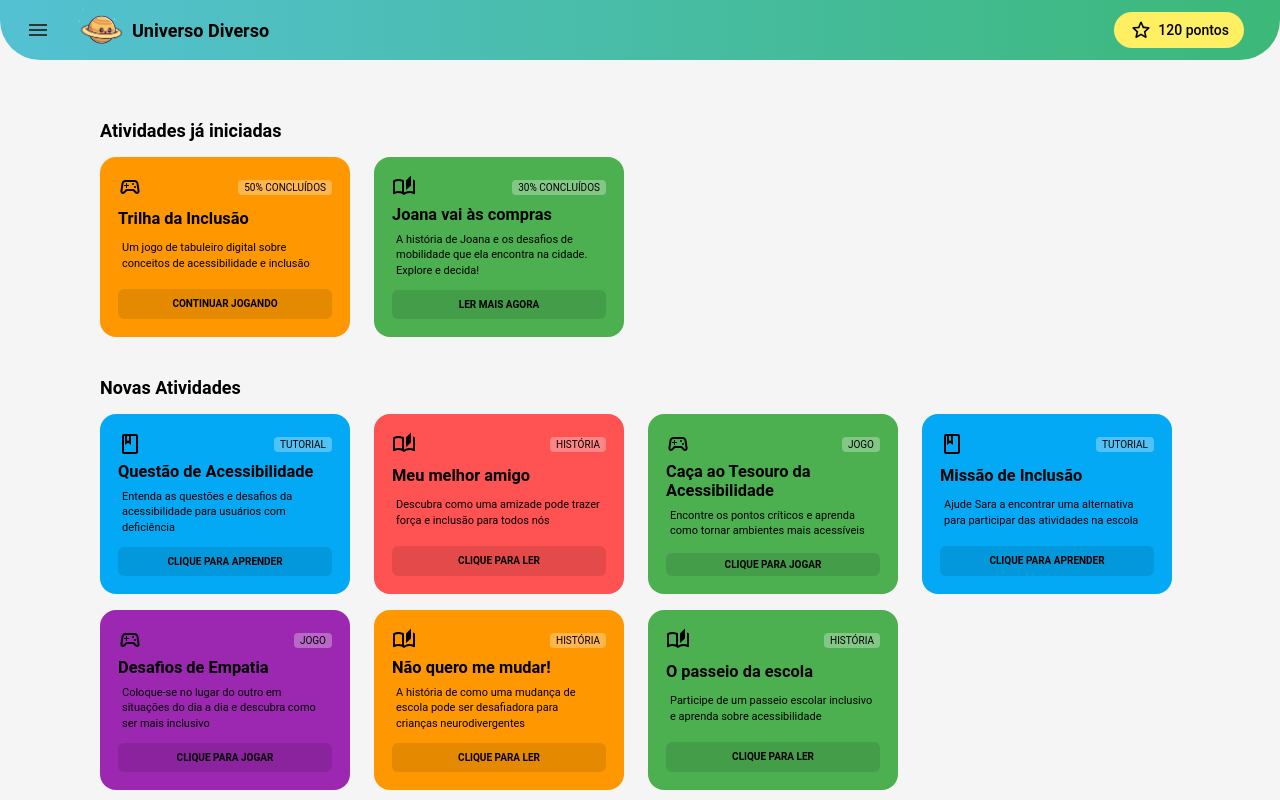
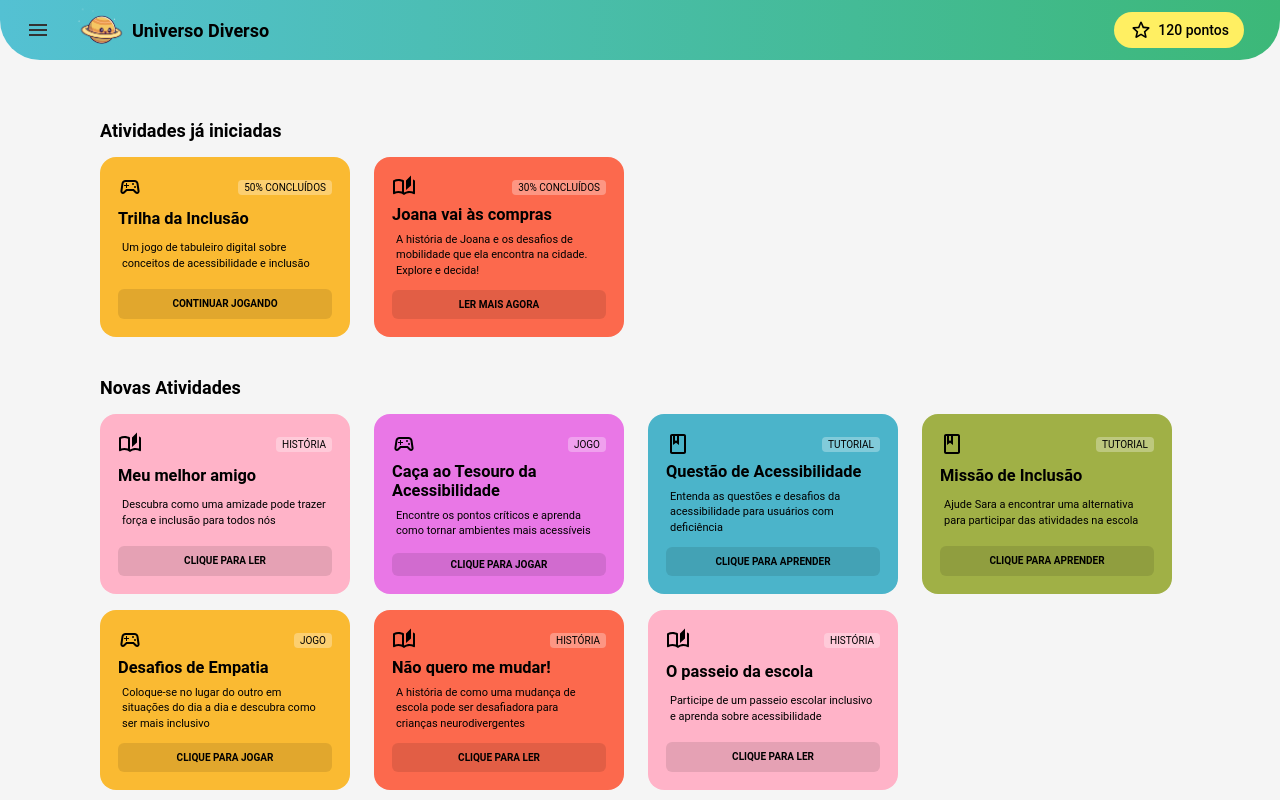
Before and after one commit to MahFelix/universo-diverso, a React (Vite) app: page /activities in a window 1280 px wide. Shown: the top 800 px of the page. Built offline with nearby package versions, Linux system fonts and the light colour scheme.

Commit message:
ajuste cores

```diff
--- a/src/pages/ActivitiesPage.jsx
+++ b/src/pages/ActivitiesPage.jsx
@@ -9,7 +9,7 @@ import {PageContainer, SectionContainer, SectionTitle, CardGrid} from '../styles
   export const activitiesInProgress = [
     {
       id: 1,
-      bgColor: '#FF9800',
+      bgColor: 'var(--yellow-card)',
       type: 'Jogo',
       progress: 50,
       title: 'Trilha da Inclusão',
@@ -18,7 +18,7 @@ import {PageContainer, SectionContainer, SectionTitle, CardGrid} from '../styles
     },
     {
       id: 2,
-      bgColor: '#4CAF50',
+      bgColor: 'var(--orange-card)',
       type: 'História',
       progress: 30,
       title: 'Joana vai às compras',
@@ -30,7 +30,23 @@ import {PageContainer, SectionContainer, SectionTitle, CardGrid} from '../styles
   export const newActivities = [
     {
       id: 3,
-      bgColor: '#03A9F4',
+      bgColor: 'var(--pink-card)',
+      type: 'História',
+      title: 'Meu melhor amigo',
+      description: 'Descubra como uma amizade pode trazer força e inclusão para todos nós',
+      buttonText: 'Clique para ler'
+    },
+    {
+      id: 4,
+      bgColor: 'var(--purple-card)',
+      type: 'Jogo',
+      title: 'Caça ao Tesouro da Acessibilidade',
+      description: 'Encontre os pontos críticos e aprenda como tornar ambientes mais acessíveis',
+      buttonText: 'Clique para jogar'
+    },
+    {
+      id: 5,
+      bgColor: 'var(--blue-card)',
       type: 'Tutorial',
       title: 'Questão de Acessibilidade',
       description: 'Entenda as questões e desafios da acessibilidade para usuários com deficiência',
@@ -38,24 +54,8 @@ import {PageContainer, SectionContainer, SectionTitle, CardGrid} from '../styles
       onClick: '/quiz'
     },
     {
-      id: 4,
-      bgColor: '#FF5252',
-      type: 'História',
-      title: 'Meu melhor amigo',
-      description: 'Descubra como uma amizade pode trazer força e inclusão para todos nós',
-      buttonText: 'Clique para ler'
-    },
-    {
-      id: 5,
-      bgColor: '#4CAF50',
-      type: 'Jogo',
-      title: 'Caça ao Tesouro da Acessibilidade',
-      description: 'Encontre os pontos críticos e aprenda como tornar ambientes mais acessíveis',
-      buttonText: 'Clique para jogar'
-    },
-    {
       id: 6,
-      bgColor: '#03A9F4',
+      bgColor: 'var(--green-card)',
       type: 'Tutorial',
       title: 'Missão de Inclusão',
       description: 'Ajude Sara a encontrar uma alternativa para participar das atividades na escola',
@@ -63,7 +63,7 @@ import {PageContainer, SectionContainer, SectionTitle, CardGrid} from '../styles
     },
     {
       id: 7,
-      bgColor: '#9C27B0',
+      bgColor: 'var(--yellow-card)',
       type: 'Jogo',
       title: 'Desafios de Empatia',
       description: 'Coloque-se no lugar do outro em situações do dia a dia e descubra como ser mais inclusivo',
@@ -71,7 +71,7 @@ import {PageContainer, SectionContainer, SectionTitle, CardGrid} from '../styles
     },
     {
       id: 8,
-      bgColor: '#FF9800',
+      bgColor: 'var(--orange-card)',
       type: 'História',
       title: 'Não quero me mudar!',
       description: 'A história de como uma mudança de escola pode ser desafiadora para crianças neurodivergentes',
@@ -79,7 +79,7 @@ import {PageContainer, SectionContainer, SectionTitle, CardGrid} from '../styles
     },
     {
       id: 9,
-      bgColor: '#4CAF50',
+      bgColor: 'var(--pink-card)',
       type: 'História',
       title: 'O passeio da escola',
       description: 'Participe de um passeio escolar inclusivo e aprenda sobre acessibilidade',
@@ -90,7 +90,7 @@ import {PageContainer, SectionContainer, SectionTitle, CardGrid} from '../styles
   export const completedActivities = [
     {
       id: 10,
-      bgColor: '#E040FB',
+      bgColor: 'var(--purple-card)',
       type: 'Jogo',
       progress: 100,
       title: 'Jogo da Inclusão de Palavras',
@@ -99,7 +99,7 @@ import {PageContainer, SectionContainer, SectionTitle, CardGrid} from '../styles
     },
     {
       id: 11,
-      bgColor: '#FF5252',
+      bgColor: 'var(--blue-card)',
       type: 'História',
       progress: 100,
       title: 'O aniversário da Mariana',
--- a/src/styles/Quiz.js
+++ b/src/styles/Quiz.js
@@ -8,7 +8,7 @@ export const Container = styled.div`
   flex-direction: column;
   height: 100vh;
   width: 100vw;
-  background-color: var(--blue-card);
+  background-color: var(--blue-background);
   padding: 1rem;
   box-sizing: border-box;
   overflow: hidden;
@@ -185,7 +185,6 @@ export const CloseButton = styled.button`
 // CONTAINERS ESPECÍFICOS
 //
 export const ResultContainer = styled.div`
-  background-color: var(--blue-card);
   padding: 40px 30px;
   border-radius: 8px;
   color: var(--primary-color);
@@ -200,7 +199,6 @@ export const QuestionContainer = styled.div`
   display: flex;
   flex-direction: column;
   text-align: center;
-  background-color: var(--blue-card);
   padding: 30px;
   color: var(--primary-color);
   position: relative;
--- a/src/styles/globalStyles.js
+++ b/src/styles/globalStyles.js
@@ -9,11 +9,14 @@ export const GlobalStyle = createGlobalStyle`
     --sidebar-background-color: #ffffff;
     --input-border-color: #747373;
 
-    --orange-card: #FFA91D;
-    --green-card: #2af742;
-    --blue-card:rgb(156, 217, 255);
-    --red-card: #EA787E;
-    --light-green-card: #50c05f;
+    --yellow-card: #faba32;
+    --orange-card: #fc694d;
+    --pink-card: #ffb3c8;
+    --purple-card: #e977e6;
+    --blue-card: #4bb4ca;
+    --green-card:#a0b046;
+
+    --blue-background:rgb(156, 217, 255);
 
     --progress-violet:rgb(180, 119, 255);
 
```
